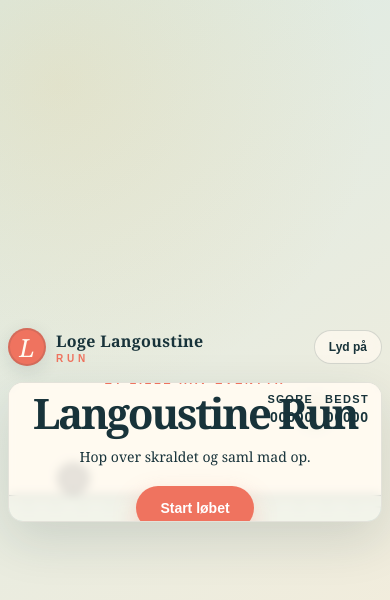
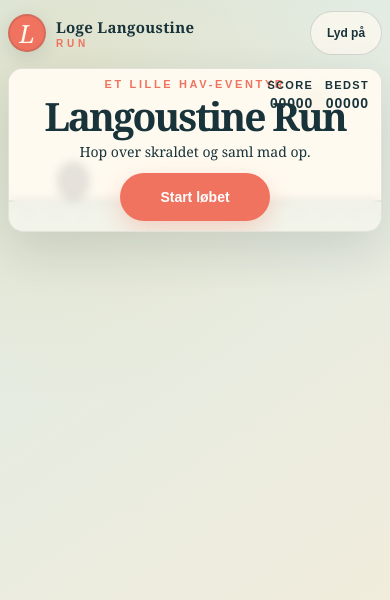
Before and after one commit to logelangoustine/logelangoustine-restaurant-map, a plain HTML site: page game.html in a window 390 px wide. Drawn offline with Linux system fonts and the light colour scheme.

Commit message:
Improve game mobile touch controls
Co-authored-by: Copilot <223556219+Copilot@users.noreply.github.com>

```diff
--- a/game.css
+++ b/game.css
@@ -189,12 +189,20 @@ body {
 
 @media (max-width: 700px) {
   .game-shell {
+    justify-content: flex-start;
     width: calc(100% - 16px);
-    padding: 8px 0;
+    padding: 8px 0 14px;
   }
 
-  .topbar { height: 50px; }
-  .game-card { border-radius: 15px; }
+  .topbar {
+    height: 50px;
+    flex-shrink: 0;
+  }
+  .game-card {
+    aspect-ratio: 16 / 7;
+    max-height: none;
+    border-radius: 15px;
+  }
   .hud {
     top: 10px;
     right: 12px;
@@ -203,4 +211,19 @@ body {
   .hud strong { font-size: 14px; }
   .controls { display: none; }
   .brand-mark { width: 38px; height: 38px; }
+  .brand-name { font-size: 15px; }
+  .sound-button {
+    min-height: 44px;
+    min-width: 72px;
+  }
+  .start-overlay h1 {
+    font-size: clamp(34px, 10vw, 48px);
+  }
+  .start-overlay p:not(.eyebrow):not(.controls) {
+    margin: 8px 12px 12px;
+  }
+  #startButton {
+    min-height: 48px;
+    min-width: 150px;
+  }
 }
--- a/game.js
+++ b/game.js
@@ -6,6 +6,7 @@ const overlayText = document.getElementById("overlayText");
 const scoreElement = document.getElementById("score");
 const bestScoreElement = document.getElementById("bestScore");
 const soundButton = document.getElementById("soundButton");
+const gameCard = document.querySelector(".game-card");
 
 const W = 960;
 const H = 360;
@@ -459,9 +460,13 @@ startButton.addEventListener("click", event => {
   startGame();
 });
 
-canvas.addEventListener("pointerdown", event => {
+gameCard.addEventListener("pointerdown", event => {
   event.preventDefault();
   jump();
+});
+
+startButton.addEventListener("pointerdown", event => {
+  event.stopPropagation();
 });
 
 window.addEventListener("keydown", event => {
```
